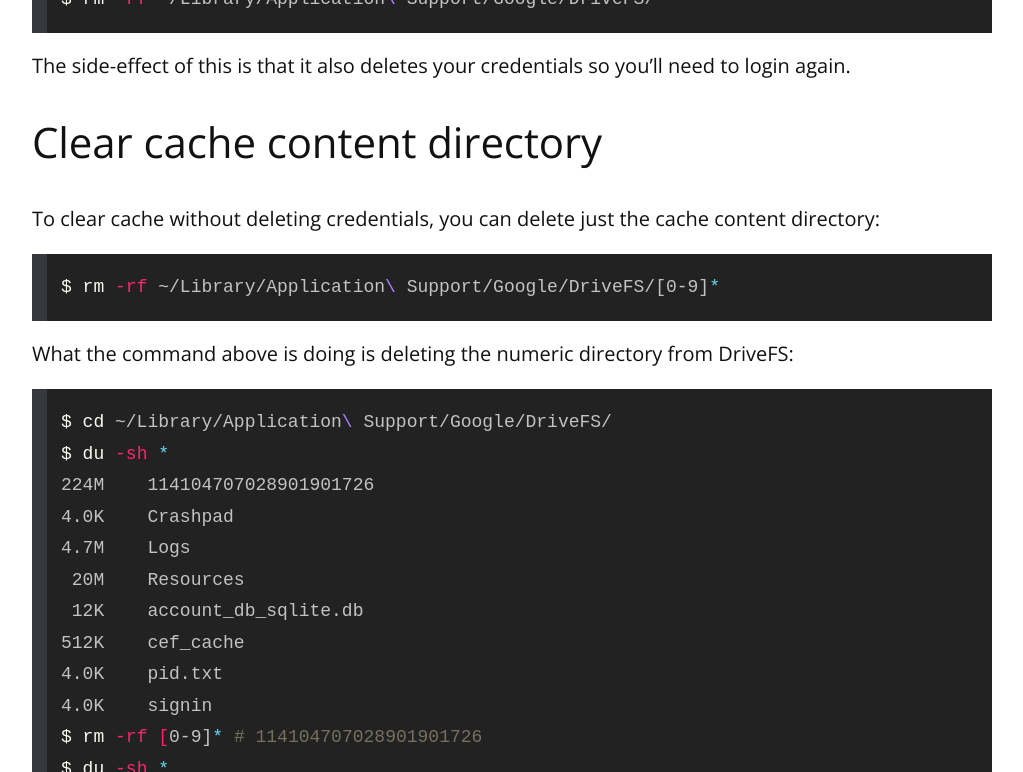
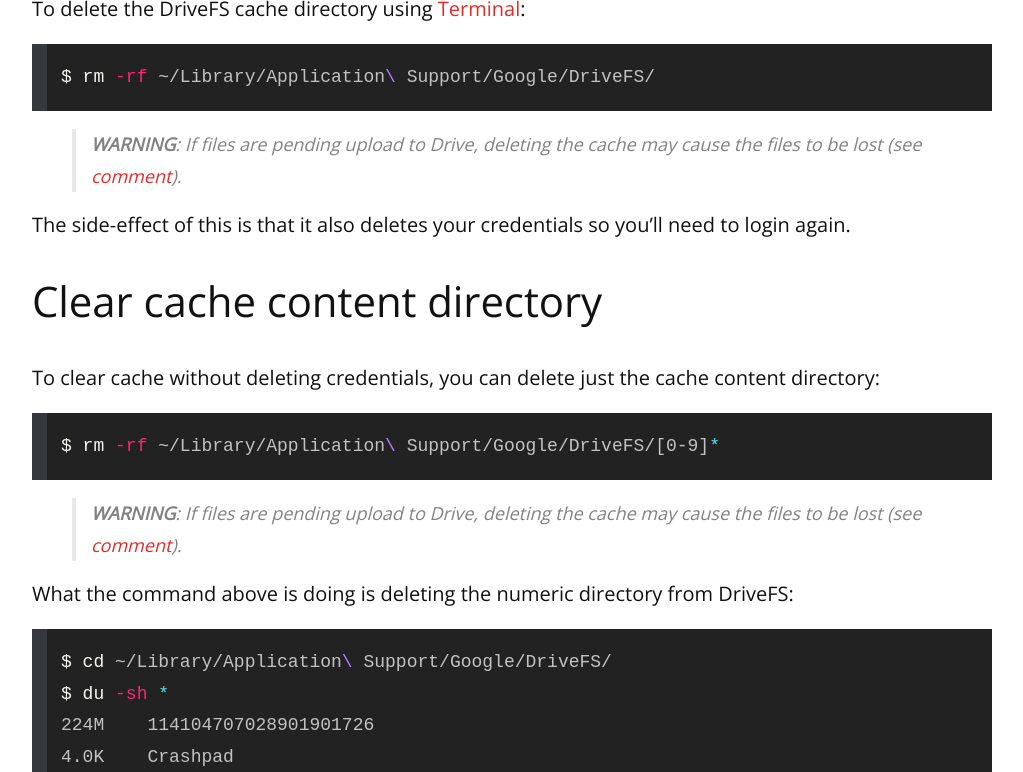
Before and after one commit to remarkablemark/remarkablemark.github.io, a Jekyll site: the page built from _posts/2020/2020-10-03-google-drive-clear-cache.md, in a window 1280 px wide and 900 px high, scrolled down 1922 px, cut to the strip 128-900 px from the top of the window. Shown: the whole strip, without its empty margins (128-1151 px from the left). Built offline with Jekyll 4.4.1, drawn with Linux system fonts in a browser that asks for light colours; comment, search, counter and statistics services are not loaded; some of the changed text lies outside the part shown.

Commit message:
fix(posts): update "Google Drive clear cache"
Post: 2020-10-03-google-drive-clear-cache.md

Add warning that if files are pending upload to Drive, deleting
the cache may cause the files to be lost:

https://disq.us/p/2fteuml

````diff
--- a/_posts/2020/2020-10-03-google-drive-clear-cache.md
+++ b/_posts/2020/2020-10-03-google-drive-clear-cache.md
@@ -2,9 +2,10 @@
 layout: post
 title: Google Drive clear cache
 date: 2020-10-03 17:59:19
-updated: 2020-10-04 17:58:44
+updated: 2021-03-19 20:20:38
 excerpt: Save disk space by clearing the Google Drive File Stream cache so files are only available online and not on the computer.
 categories: google drive cache bash terminal
+image: /assets/images/2020/2020-10-04-drive-file-stream-options.png
 ---
 
 > **TL;DR**: remove the Drive File Stream cache from your Terminal:
@@ -12,6 +13,8 @@
 > ```sh
 > $ rm -rf ~/Library/Application\ Support/Google/DriveFS/[0-9]*
 > ```
+>
+> **WARNING**: If files are pending upload to Drive, deleting the cache may cause the files to be lost (see [comment](https://disq.us/p/2fteuml)).
 
 ## Background
 
@@ -44,6 +47,8 @@
 $ rm -rf ~/Library/Application\ Support/Google/DriveFS/
 ```
 
+> **WARNING**: If files are pending upload to Drive, deleting the cache may cause the files to be lost (see [comment](https://disq.us/p/2fteuml)).
+
 The side-effect of this is that it also deletes your credentials so you'll need to login again.
 
 ## Clear cache content directory
@@ -53,6 +58,8 @@
 ```sh
 $ rm -rf ~/Library/Application\ Support/Google/DriveFS/[0-9]*
 ```
+
+> **WARNING**: If files are pending upload to Drive, deleting the cache may cause the files to be lost (see [comment](https://disq.us/p/2fteuml)).
 
 What the command above is doing is deleting the numeric directory from DriveFS:
 
````
